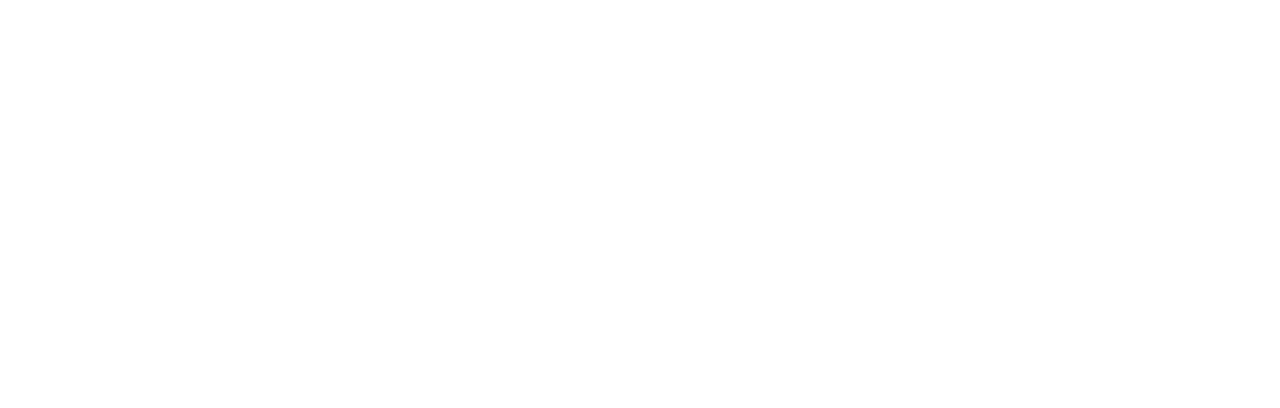
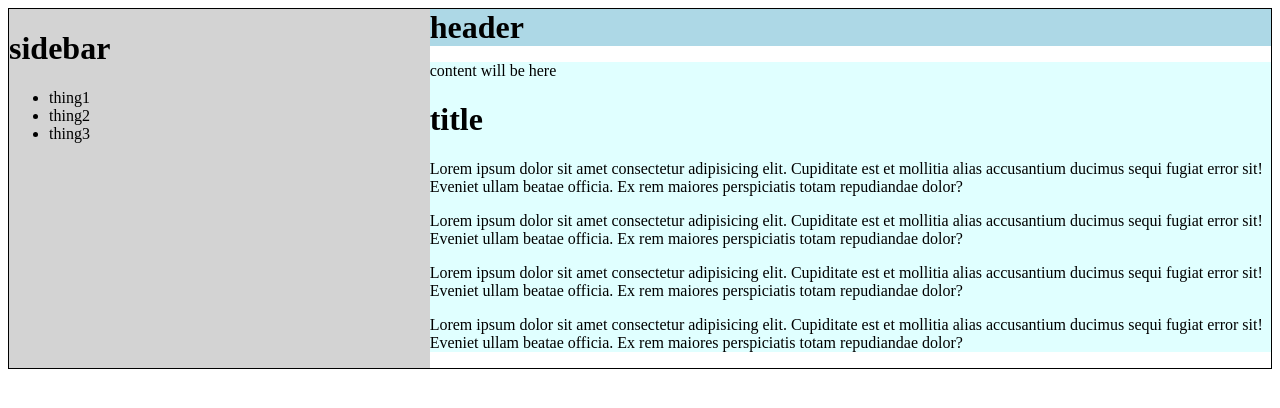
Before and after one commit to rodszzz/Admin-Dashboard, a plain HTML site: page index.html in a window 1280 px wide. Drawn offline with Linux system fonts and the light colour scheme.

Commit message:
add initial placeholders

```diff
--- a/index.html
+++ b/index.html
@@ -10,6 +10,43 @@
 
 <body>
 
+  <div class="container">
+    <div class="sidebar">
+      <h1>sidebar</h1>
+      <ul>
+        <li><a href="#" class="sidebar-link">thing1</a></li>
+        <li><a href="#" class="sidebar-link">thing2</a></li>
+        <li><a href="#" class="sidebar-link">thing3</a></li>
+      </ul>
+    </div>
+
+    <div class="main-content">
+      <div class="header">
+        <h1 class="header-h1">header</h1>
+      </div>
+
+      <div class="posts">
+        <p>content will be here</p>
+        <div class="postbox">
+          <h1 class="post-title">title</h1>
+          <p>Lorem ipsum dolor sit amet consectetur adipisicing elit. Cupiditate est et mollitia alias accusantium
+            ducimus sequi fugiat error sit! Eveniet ullam beatae officia. Ex rem maiores perspiciatis totam repudiandae
+            dolor?</p>
+          <p>Lorem ipsum dolor sit amet consectetur adipisicing elit. Cupiditate est et mollitia alias accusantium
+            ducimus sequi fugiat error sit! Eveniet ullam beatae officia. Ex rem maiores perspiciatis totam repudiandae
+            dolor?</p>
+          <p>Lorem ipsum dolor sit amet consectetur adipisicing elit. Cupiditate est et mollitia alias accusantium
+            ducimus sequi fugiat error sit! Eveniet ullam beatae officia. Ex rem maiores perspiciatis totam repudiandae
+            dolor?</p>
+          <p>Lorem ipsum dolor sit amet consectetur adipisicing elit. Cupiditate est et mollitia alias accusantium
+            ducimus sequi fugiat error sit! Eveniet ullam beatae officia. Ex rem maiores perspiciatis totam repudiandae
+            dolor?</p>
+        </div>
+      </div>
+    </div>
+
+  </div>
+
 </body>
 
 </html>
--- a/style.css
+++ b/style.css
@@ -0,0 +1,26 @@
+.container {
+  border: 1px solid #000;
+  display: grid;
+  grid-template-columns: 1fr 2fr;
+}
+
+.sidebar {
+  background: lightgray;
+}
+
+.sidebar-link {
+  text-decoration: none;
+  color: black;
+}
+
+.header {
+  background: lightblue;
+}
+
+.header-h1 {
+  margin: 0px;
+}
+
+.posts {
+  background: lightcyan;
+}
```
